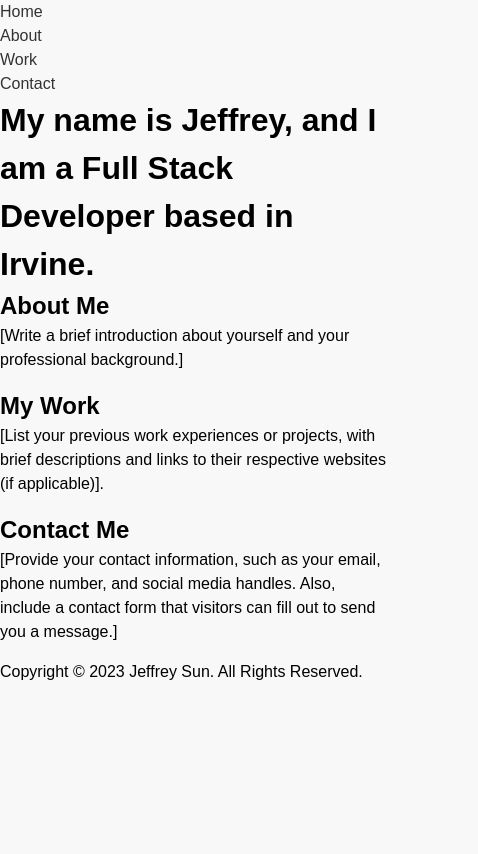
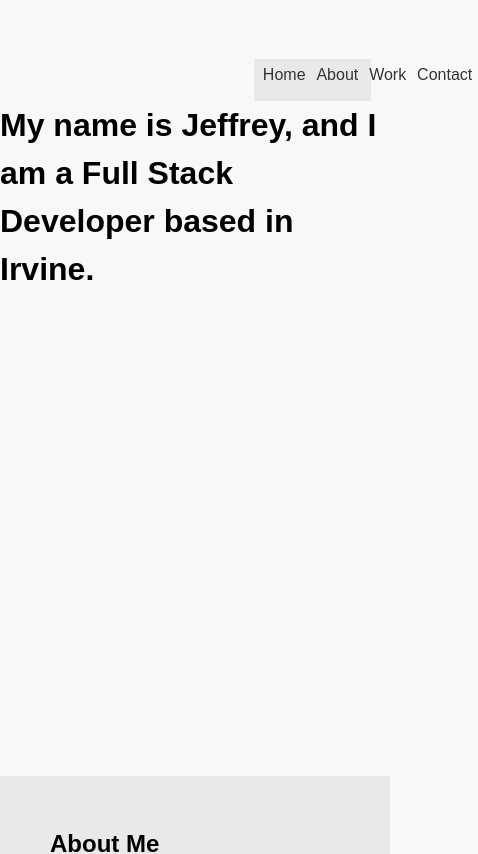
Before and after one commit to jffsun/portfolio-app, a React (Create React App) app: page / in a window 390 px wide. Shown: the top 854 px of the page, 478 px wide, since content can reach past the window. Built offline with nearby package versions, Linux system fonts and the light colour scheme.

Commit message:
Styling for Header component; Template for media queries; Dimensions for page sections

```diff
--- a/package.json
+++ b/package.json
@@ -6,6 +6,7 @@
     "@testing-library/jest-dom": "^5.16.5",
     "@testing-library/react": "^13.4.0",
     "@testing-library/user-event": "^13.5.0",
+    "bootstrap": "^5.3.0-alpha3",
     "react": "^18.2.0",
     "react-dom": "^18.2.0",
     "react-router-dom": "^6.10.0",
--- a/src/App.js
+++ b/src/App.js
@@ -10,12 +10,6 @@ import Work from './pages/Work';
 import Contact from './pages/Contact';
 
 function App() {
-  // const [pageTitle, setPageTitle] = useState('home');
-
-  // handles the state change of pageTitle
-  // function handleNavClick(pageTitle) {
-  //   setPageTitle(pageTitle);
-  // }
 
   return (
     <div className="portfolio-container">
--- a/src/components/Header.js
+++ b/src/components/Header.js
@@ -2,14 +2,15 @@ import React from "react";
 import { Link } from "react-scroll";
 
 // destructure handleNavClick function passed
-const Header = ({ handleNavClick }) => {
+const Header = () => {
 
   return (
-    <nav>
-      <ul>
-        <li>
+    <nav className="navbar">
+      <ul className="nav-links">
+        <li className="nav-link">
           <Link
           activeClass="active"
+          // looks for element id "home"
           to="home"
           // spy on current scroll position and update link accordingly
           spy={true}
@@ -22,7 +23,7 @@ const Header = ({ handleNavClick }) => {
           Home
         </Link>
         </li>
-      <li>
+      <li className="nav-link">
         <Link
           activeClass="active"
           to="about"
@@ -34,7 +35,7 @@ const Header = ({ handleNavClick }) => {
           About
         </Link>
       </li>
-        <li>
+        <li className="nav-link">
         <Link
           activeClass="active"
           to="work"
@@ -46,7 +47,7 @@ const Header = ({ handleNavClick }) => {
           Work
         </Link>
         </li>
-      <li>
+      <li className="nav-link">
         <Link
           activeClass="active"
           to="contact"
--- a/src/styles/global.css
+++ b/src/styles/global.css
@@ -1,12 +1,12 @@
 /* reset.css */
-/* Box sizing reset */
+/* box sizing reset */
 *,
 *::before,
 *::after {
   box-sizing: border-box;
 }
 
-/* Remove default margin and padding */
+/* remove default margin and padding */
 html,
 body,
 div,
@@ -118,4 +118,84 @@ a:hover {
   color: #0077cc;
 }
 
-/* add your own custom styles here */
+/* custom styles */
+
+/* header styling */
+.navbar {
+  display: flex;
+  justify-content: flex-end;
+  margin-top: 7vh;
+  height: 5vh;
+  width: 100%;
+}
+
+/* styling of parent container with child links */
+.nav-links {
+  display: flex;
+  justify-content: space-between;
+  flex-direction: row;
+  width: 30%;
+  padding: 1%;
+  margin-right: 5%;
+  background-color: #e9e9e9;
+}
+/* styling of links text */
+.nav-link {
+  /* 5px top bottom and 10px left right */
+  padding: 0 5%;
+  font-size: 1em;
+}
+
+.home {
+  background-color: #f8f8f8;
+  height: 80vh;
+  padding-bottom: 5%;
+}
+
+.about {
+  background-color: #e9e9e9;
+  height: 80vh;
+  padding: 50px;
+}
+
+.work {
+  background-color: #f0f0f0;
+  height: 80vh;
+  border-top: 2px solid #ccc;
+  border-bottom: 2px solid #ccc;
+  padding: 50px;
+}
+
+.contact {
+  background-color: #f8f8f8;
+  height: 80vh;
+  padding: 50px;
+}
+
+/* Small devices (portrait phones) */
+@media screen and (max-width: 320px) {
+  /* styles go here */
+}
+
+/* Small devices (landscape phones) */
+@media screen and (min-width: 321px) and (max-width: 480px) {
+  /* styles go here */
+}
+
+/* Medium devices (tablets) */
+@media screen and (min-width: 768px) and (max-width: 1023px) {
+  /* styles go here */
+}
+
+/* Large devices (laptops/desktops) */
+@media screen and (min-width: 1024px) and (max-width: 1199px) {
+  /* styles go here */
+}
+
+/* Extra-large devices (large desktops) */
+@media screen and (min-width: 1200px) {
+  /* styles go here */
+  /* .navbar {
+    width: 100%
+  } */
+}
```
Also changed, not shown: 1 other file (tests, documents, lock files or other folders).
